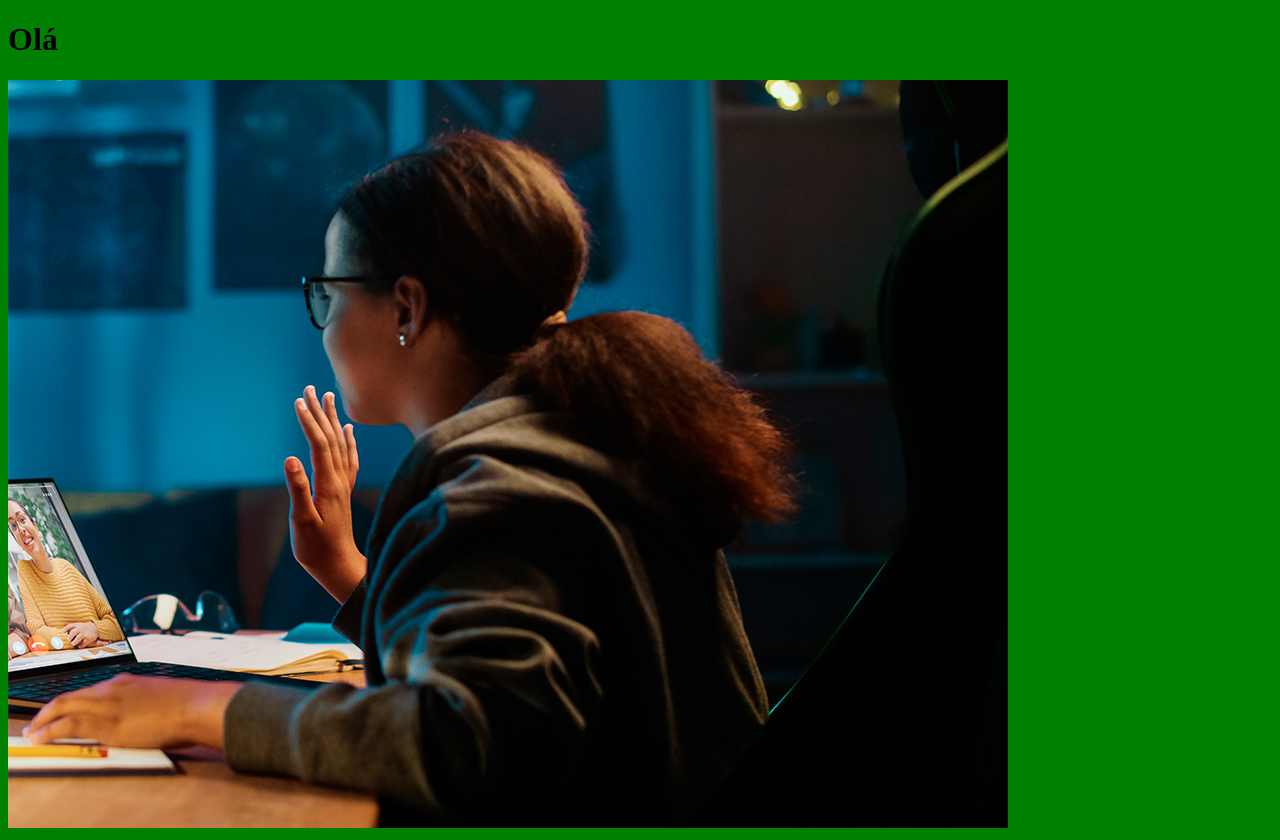
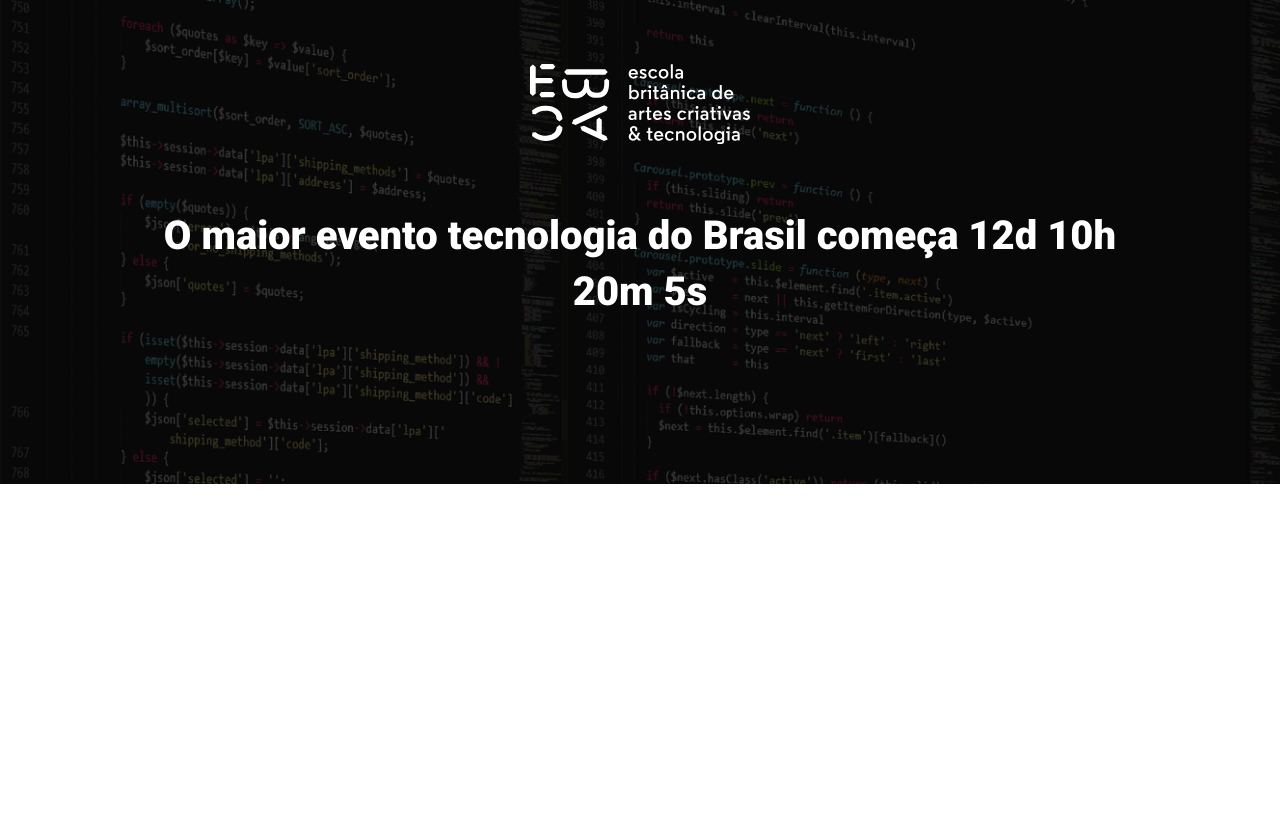
Before and after one commit to eliassgo/tech_talks, a website built with Parcel: page src/index.html in a window 1280 px wide. After the commit the page ends 800 px from the top, so only its background shows below. Built offline with nearby package versions, Linux system fonts and the light colour scheme.

Commit message:
contruind section hero

```diff
--- a/src/index.html
+++ b/src/index.html
@@ -5,13 +5,24 @@
     <meta charset="UTF-8">
     <meta http-equiv="X-UA-Compatible" content="IE=edge">
     <meta name="viewport" content="width=device-width, initial-scale=1.0">
+    <link rel="preconnect" href="https://fonts.googleapis.com">
+    <link rel="preconnect" href="https://fonts.gstatic.com" crossorigin>
+    <link href="https://fonts.googleapis.com/css2?family=Roboto:ital,wght@1,400;1,700&display=swap" rel="stylesheet">
+    <link href="https://fonts.googleapis.com/css2?family=Roboto:ital,wght@0,900;1,400;1,700&display=swap"
+        rel="stylesheet">
     <link rel="stylesheet" href="styles/main.scss">
-    <title>Document</title>
+    <title>EBAC Tech Talk</title>
 </head>
 
 <body>
-    <h1>Olá</h1>
-    <img src="./images/backend.png" alt="">
+    <div class="hero">
+        <div class="container">
+            <img class="hero__logo" src="./images/ebac_logo.svg" alt="EBAC">
+            <p class="hero__text">
+                O maior evento tecnologia do Brasil começa 12d 10h 20m 5s
+            </p>
+        </div>
+    </div>
     <script src="scripts/main.js"></script>
 </body>
 
--- /dev/null
+++ b/src/styles/_hero.scss
@@ -0,0 +1,53 @@
+.hero {
+    padding-top: 64px;
+    padding-bottom: 100px;
+    background-image: url(../images/fundo.png);
+    background-repeat: no-repeat;
+    background-size: cover;
+    position: relative;
+
+    .container {
+        position: relative;
+    }
+
+    &::before {
+        position: absolute;
+        top: 0;
+        left: 0;
+        width: 100%;
+        height: 100%;
+        background-color: #000;
+        content: '';
+        opacity: .7;
+    }
+
+    &__text {
+        margin-top: 64px;
+        margin-bottom: 64px;
+        font-size: 40px;
+        line-height: 56px;
+        color: #fff;
+        font-weight: 800;
+        text-align: center;
+    }
+
+    &__logo {
+        margin: 0 auto;
+        height: 80px;
+        display: block;
+    }
+
+    @media (max-width: 640px) {
+        padding: 40px 0;
+
+        &__logo {
+            height: 40px;
+        }
+
+        &__text {
+            font-size: 22px;
+            line-height: 24px;
+            margin: 24px 0;
+        }
+    }
+}
--- a/src/styles/main.scss
+++ b/src/styles/main.scss
@@ -1,3 +1,22 @@
-body {
-    background-color: green;
+@use 'hero';
+
+* {
+    margin: 0;
+    padding: 0;
+    box-sizing: border-box;
+    font-family: 'Roboto', sans-serif;
 }
+
+.container {
+    max-width: 960px;
+    width: 100%;
+    margin: 0 auto;
+
+    @media (max-width: 640px) {
+        max-width: 80%;
+    }
+
+    @media (max-width: 1024px) {
+        max-width: 90%;
+    }
+}
```
